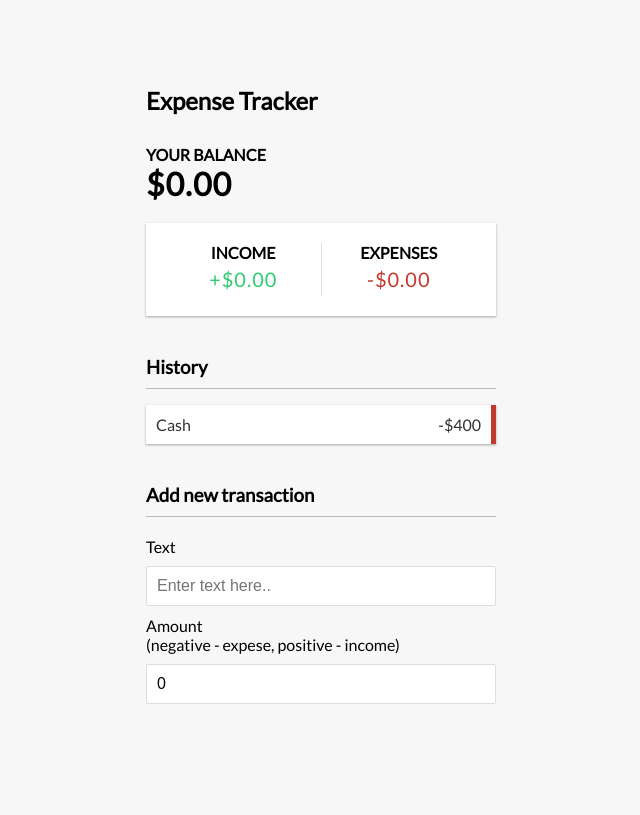
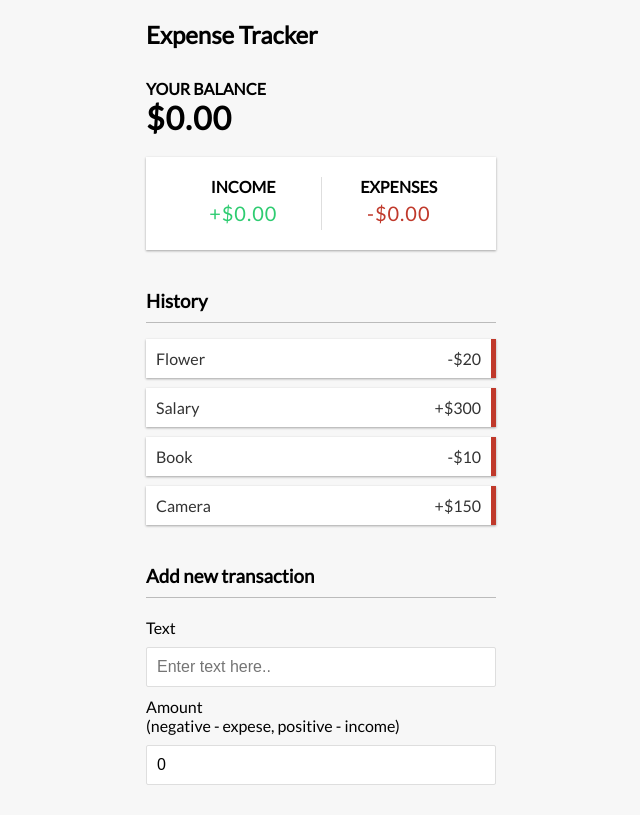
Before and after one commit to Shoulders93/Expense_Tracker, a React (Create React App) app in the folder expense-tracker-react/: page / in a window 1280 px wide. Shown: the whole page, without its empty margins (319-959 px from the left). Built offline with nearby package versions, Linux system fonts and the light colour scheme.

Commit message:
Created map function to loop over hard coded data for tracking expenses. Created Transaction.js file

```diff
--- /dev/null
+++ b/expense-tracker-react/src/components/Transaction.js
@@ -0,0 +1,10 @@
+import React from 'react'
+
+export const Transaction = ({transaction}) => {
+    const sign = transaction.amount <0 ? '-' : '+';
+    return (
+        <li className='minus'>
+            {transaction.text} <span>{sign}${Math.abs(transaction.amount)}</span><button className='delete-btn'>x</button>
+        </li>
+    )
+}
--- a/expense-tracker-react/src/components/TransactionList.js
+++ b/expense-tracker-react/src/components/TransactionList.js
@@ -1,14 +1,15 @@
-import React from 'react';
+import React, {useContext} from 'react';
+import { Transaction } from './Transaction';
 import { GlobalContext } from '../context/GlobalState';
 
 export const TransactionList = () => {
+    const {transactions} = useContext(GlobalContext);
+
     return (
         <>
             <h3>History</h3>
             <ul className= 'list'>
-                <li className='minus'>
-                    Cash <span>-$400</span><button className='delete-btn'>x</button>
-                </li>
+                {transactions.map(transaction => (<Transaction key={transaction.id} transaction={transaction}/> ))}
             </ul>
         </>
     )
```
